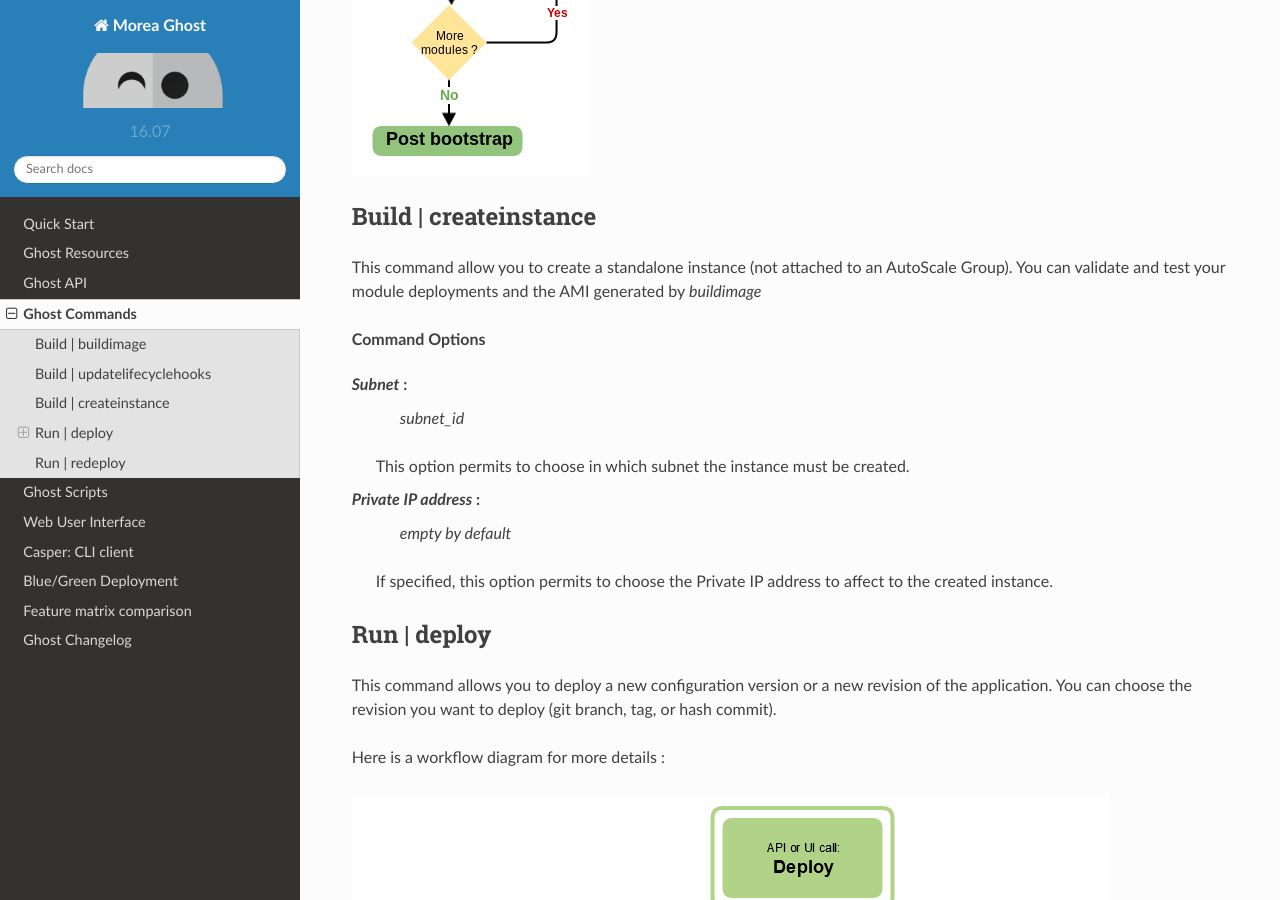
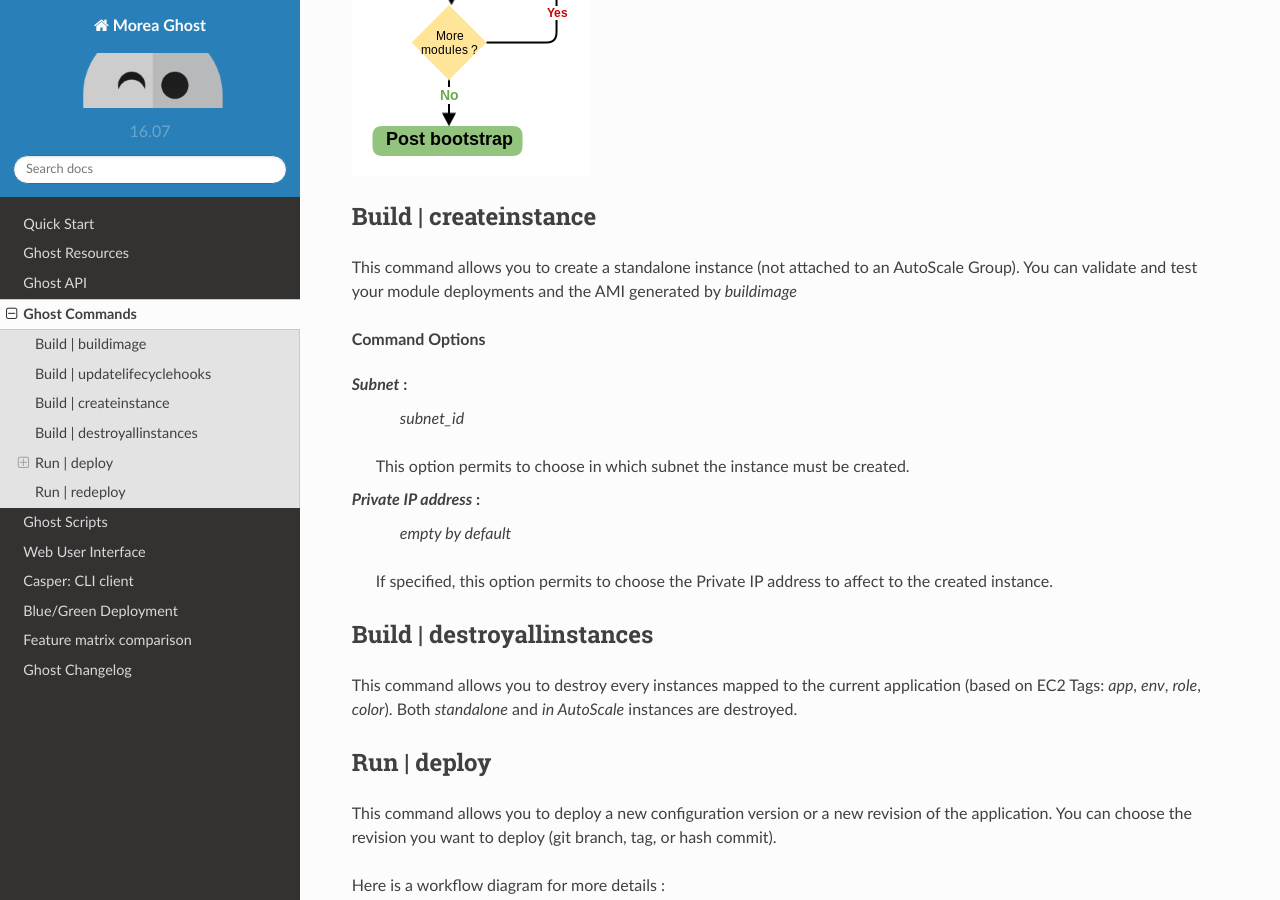
Before and after one commit to claranet/cloud-deploy-docs, a Sphinx documentation site: the page built from source/rst/commands.rst, in a window 1280 px wide and 900 px high, scrolled down 2557 px. Built offline with Sphinx 7.4.7 and the Read the Docs theme 2.0.0, drawn with Linux system fonts in a browser that asks for light colours.

Commit message:
`destroyallinstances` command doc

```diff
--- a/source/rst/commands.rst
+++ b/source/rst/commands.rst
@@ -51,7 +51,7 @@ Here is a workflow diagram for more details :
 Build | createinstance
 ----------------------
 
-This command allow you to create a standalone instance (not attached to an AutoScale Group).
+This command allows you to create a standalone instance (not attached to an AutoScale Group).
 You can validate and test your module deployments and the AMI generated by `buildimage`
 
 **Command Options**
@@ -65,6 +65,13 @@ You can validate and test your module deployments and the AMI generated by `buil
   `empty by default`
 
  If specified, this option permits to choose the Private IP address to affect to the created instance.
+
+
+Build | destroyallinstances
+---------------------------
+
+This command allows you to destroy every instances mapped to the current application (based on EC2 Tags: `app`, `env`, `role`, `color`).
+Both *standalone* and *in AutoScale* instances are destroyed.
 
 
 Run | deploy
```
